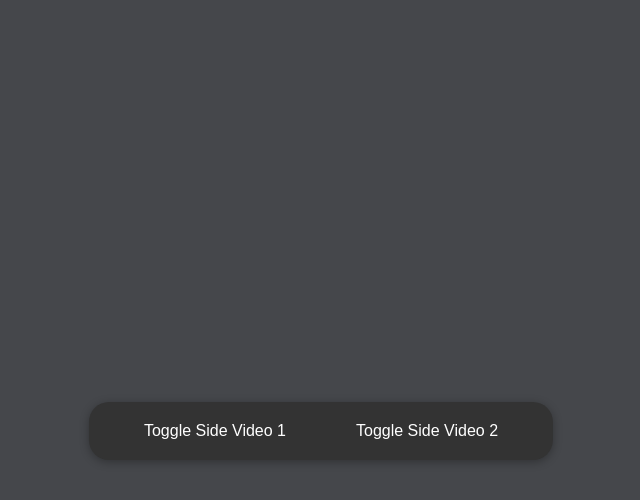
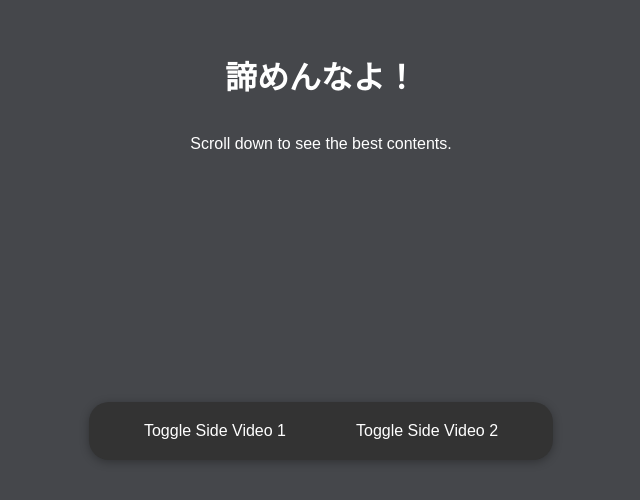
Before and after one commit to umamififty/WIE-Final, a React (Create React App) app: page / in a window 1280 px wide. Shown: the part 320-820 px from the top of the page, without its empty margins (319-959 px from the left). Built offline with nearby package versions, Linux system fonts and the light colour scheme.

Commit message:
rei section

```diff
--- a/public/videos.json
+++ b/public/videos.json
@@ -1,7 +1,7 @@
 {
     "playlists": {
         "happy": [
-        "https://youtube.com/playlist?list=PLoHdErjD_-NpW2x4WCU-_w7PaAqhNuX2f&si=rgUoiDgBcL3i9Q8B"
+        "https://youtube.com/playlist?list=PLoHdErjD_-NrvDrNRr_G2wr3IM-35tTaU&si=SQM48pCPPVhbQd8Q"
       ],
         "angery": [
         "https://youtube.com/playlist?list=PLoHdErjD_-NpW2x4WCU-_w7PaAqhNuX2f&si=rgUoiDgBcL3i9Q8B"
@@ -15,4 +15,4 @@
     },
     "side1": "https://www.youtube.com/watch?v=zZ7AimPACzc",
     "side2": "https://www.youtube.com/watch?v=_H2cLn-OlIU"
-  }
+}
--- a/src/App.css
+++ b/src/App.css
@@ -3,52 +3,49 @@ body {
   margin: 0;
   font-family: Arial, sans-serif;
   background-color: #45474B;
+  height: 100%;
+  width: 100%;
+  overflow-x: hidden;
 }
 
 .App {
+  position: relative;
+  overflow-x: hidden;
+}
+
+.background-video {
+  position: fixed;
+  top: 0;
+  left: 0;
+  width: 100%;
+  height: 100%;
+  object-fit: cover;
+  pointer-events: none;
+  z-index: -1;
+}
+
+.content {
+  position: relative;
+  z-index: 1;
+  color: white;
+  text-align: center;
+  padding: 20px;
+}
+
+.intro {
+  height: 100vh; /* Full height section to take up the initial screen */
   display: flex;
   flex-direction: column;
   justify-content: center;
   align-items: center;
-  height: 100vh;
 }
 
-.navbar {
-  position: fixed;
-  bottom: 20px; /* Padding from the bottom edge */
-  left: 50%;
-  transform: translateX(-50%);
-  background-color: #333;
-  padding: 10px 20px;
-  border-radius: 20px;
-  box-shadow: 0 2px 10px rgba(0, 0, 0, 0.3);
-  z-index: 1000;
-}
-
-.navbar ul {
-  list-style: none;
-  margin: 0;
-  padding: 0;
+.video-section {
+  min-height: 100vh; /* Ensure it takes up full screen height */
   display: flex;
+  flex-direction: column;
   justify-content: center;
-}
-
-.navbar li {
-  margin: 0 15px;
-  padding: 10px 20px;
-  color: #fff;
-  cursor: pointer;
-  transition: background-color 0.3s ease, transform 0.3s ease;
-  border-radius: 10px; /* Rounded corners for list items */
-}
-
-.navbar li:hover {
-  background-color: #ff6347; /* Background color on hover */
-  color: #fff; /* Ensure text remains white */
-}
-
-.navbar li.active {
-  font-weight: bold;
+  align-items: center;
 }
 
 .video-container {
@@ -58,15 +55,19 @@ body {
   width: 90%;
   max-width: 1200px;
   gap: 20px; /* Adjust padding between videos */
-  padding-top: 50px; /* Space for the navbar */
 }
 
 .middle-video {
   flex: 2; /* Larger middle video */
+  display: flex;
+  justify-content: center;
+  align-items: center;
+  height: 500px; /* Ensure it has a height */
 }
 
 .side-video {
   flex: 1; /* Smaller side videos */
+  height: 500px;
 }
 
 .ReactPlayer {
@@ -97,7 +98,6 @@ body {
 
 .side-video {
   transition: opacity 0.5s ease, transform 0.5s ease;
-  height: 500px;
 }
 
 .side-video.hidden {
@@ -106,7 +106,6 @@ body {
   pointer-events: none;
 }
 
-.middle-video{
+.middle-video {
   transition: opacity 0.5s ease, transform 0.5s ease;
-  height: 500px;
 }
--- a/src/App.js
+++ b/src/App.js
@@ -2,6 +2,8 @@ import React, { useState, useEffect } from 'react';
 import ReactPlayer from 'react-player';
 import Navbar from './navbar';
 import './App.css';
+import BackgroundVideo from './components/BackgroundVideo';
+import './navbar.css';
 
 function App() {
   const [videoUrls, setVideoUrls] = useState({
@@ -12,6 +14,8 @@ function App() {
 
   const [showSideVideo1, setShowSideVideo1] = useState(false);
   const [showSideVideo2, setShowSideVideo2] = useState(false);
+  const [videoOpacity, setVideoOpacity] = useState(1);
+  const [videoVolume, setVideoVolume] = useState(1);
 
   useEffect(() => {
     fetch('/videos.json')
@@ -23,22 +27,48 @@ function App() {
           side2: data.side2
         };
         setVideoUrls(videoUrls);
-      });
+      })
+      .catch(error => console.error('Error fetching video URLs:', error));
+
+    const handleScroll = () => {
+      const scrollY = window.scrollY;
+      const documentHeight = document.documentElement.scrollHeight - window.innerHeight;
+      const minOpacity = 0.2; // Minimum opacity value
+      const minVolume = 0; // Minimum volume value
+      const opacity = Math.max(minOpacity, 1 - (scrollY / documentHeight));
+      const volume = Math.max(minVolume, 1 - (scrollY / documentHeight));
+      setVideoOpacity(opacity);
+      setVideoVolume(volume);
+    };
+
+    window.addEventListener('scroll', handleScroll);
+
+    return () => {
+      window.removeEventListener('scroll', handleScroll);
+    };
   }, []);
 
   return (
     <div className="App">
+      <BackgroundVideo opacity={videoOpacity} volume={videoVolume} />
       <Navbar
         showSideVideo1={showSideVideo1}
         toggleSideVideo1={() => setShowSideVideo1(!showSideVideo1)}
         showSideVideo2={showSideVideo2}
         toggleSideVideo2={() => setShowSideVideo2(!showSideVideo2)}
       />
+      <div className="content">
+        <div className="intro">
+          {/* Your initial content goes here */}
+          <h1>諦めんなよ！</h1>
+          <p>Scroll down to see the best contents.</p>
+        </div>
+        <div className="video-section">
           <div className="video-container">
             <div className={`side-video ${!showSideVideo1 ? 'hidden' : ''}`}>
               <ReactPlayer url={videoUrls.side1} width="100%" height="100%" playing muted loop />
             </div>
-        <div className="middle-video" style={{ height: '500px' }}>
+            <div className="middle-video">
               <ReactPlayer
                 url={videoUrls.middle}
                 playing
@@ -52,6 +82,8 @@ function App() {
             </div>
           </div>
         </div>
+      </div>
+    </div>
   );
 }
 
--- /dev/null
+++ b/src/components/BackgroundVideo.css
@@ -0,0 +1,21 @@
+/* BackgroundVideo.css */
+.video-wrapper {
+    position: fixed;
+    top: 0;
+    left: 0;
+    width: 100%;
+    height: 100%;
+    overflow: hidden;
+    z-index: -1; /* Ensure the video stays in the background */
+    transition: opacity 0.5s ease; /* Smooth transition */
+  }
+
+  .video {
+    position: absolute;
+    top: 50%;
+    left: 50%;
+    transform: translate(-50%, -50%) scale(1.4); /* Adjust scale value as needed */
+    width: 100%;
+    height: 100%;
+    object-fit: cover; /* Ensure the video covers the entire area */
+  }
--- /dev/null
+++ b/src/components/BackgroundVideo.js
@@ -0,0 +1,31 @@
+import React, { useRef, useEffect } from 'react';
+import ReactPlayer from 'react-player';
+import './BackgroundVideo.css';
+
+const BackgroundVideo = ({ opacity, volume }) => {
+  const playerRef = useRef(null);
+
+  useEffect(() => {
+    if (playerRef.current && playerRef.current.getInternalPlayer()) {
+      playerRef.current.getInternalPlayer().volume = volume;
+    }
+  }, [volume]);
+
+  return (
+    <div className="video-wrapper" style={{ opacity }}>
+      <ReactPlayer
+        ref={playerRef}
+        url="https://www.youtube.com/watch?v=AlLhMySQTlo" // Replace with your YouTube video URL
+        playing
+        loop
+        muted={false} // Ensure the video is not muted
+        width="100%"
+        height="100%"
+        className="video"
+        volume={volume} // Pass the volume prop directly to ReactPlayer
+      />
+    </div>
+  );
+};
+
+export default BackgroundVideo;
```
Lines whose indentation alone changed are shown as unchanged.
